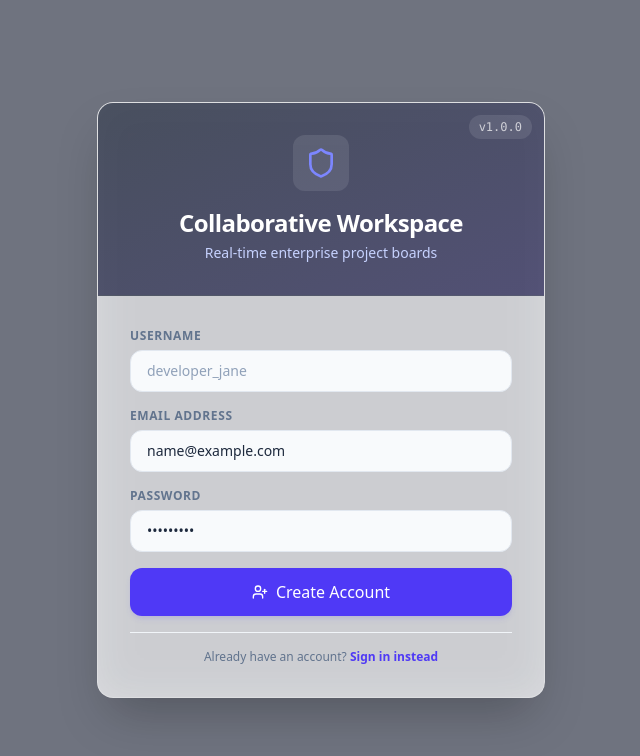
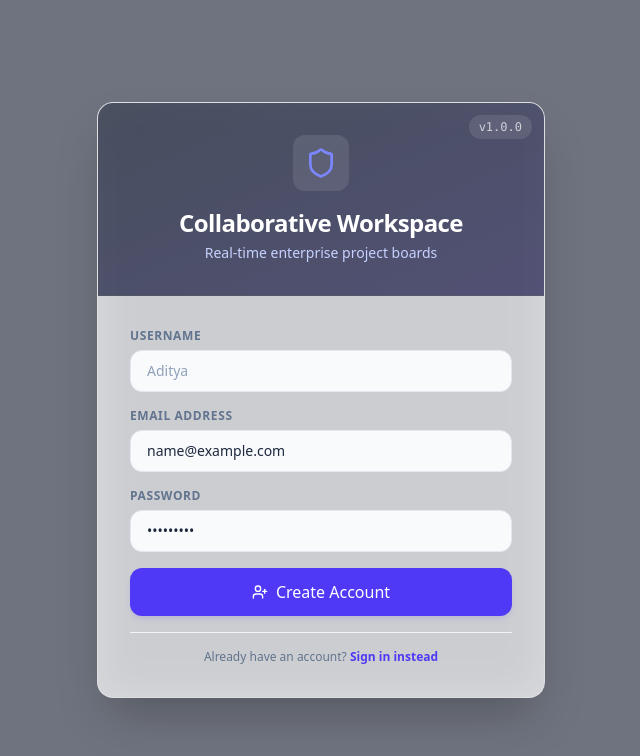
Before and after one commit to Aditya1791/Collab-SYNC, a React (Vite) app: page / in a window 1280 px wide. Both pictures are taken after typing "name@example.com", "Sample123" into the empty fields and a click on the button "Create an account". Shown: the top 756 px of the page, without its empty margins (319-959 px from the left). Built offline with nearby package versions, Linux system fonts and the light colour scheme.

Commit message:
Update placeholders in AuthModal inputs

```diff
--- a/src/components/AuthModal.tsx
+++ b/src/components/AuthModal.tsx
@@ -183,7 +183,7 @@ export const AuthModal: React.FC = () => {
                   <input
                     type="text"
                     required
-                    placeholder="developer_jane"
+                    placeholder="Aditya"
                     value={username}
                     onChange={(e) => setUsername(e.target.value)}
                     className="w-full px-4 py-2.5 bg-slate-50 border border-slate-200 rounded-xl focus:outline-none focus:ring-2 focus:ring-indigo-500/20 focus:border-indigo-500 transition text-slate-800 placeholder-slate-400 text-sm"
@@ -198,7 +198,7 @@ export const AuthModal: React.FC = () => {
                 <input
                   type="email"
                   required
-                  placeholder="jane@company.com"
+                  placeholder="name@company.com"
                   value={email}
                   onChange={(e) => setEmail(e.target.value)}
                   className="w-full px-4 py-2.5 bg-slate-50 border border-slate-200 rounded-xl focus:outline-none focus:ring-2 focus:ring-indigo-500/20 focus:border-indigo-500 transition text-slate-800 placeholder-slate-400 text-sm"
```
